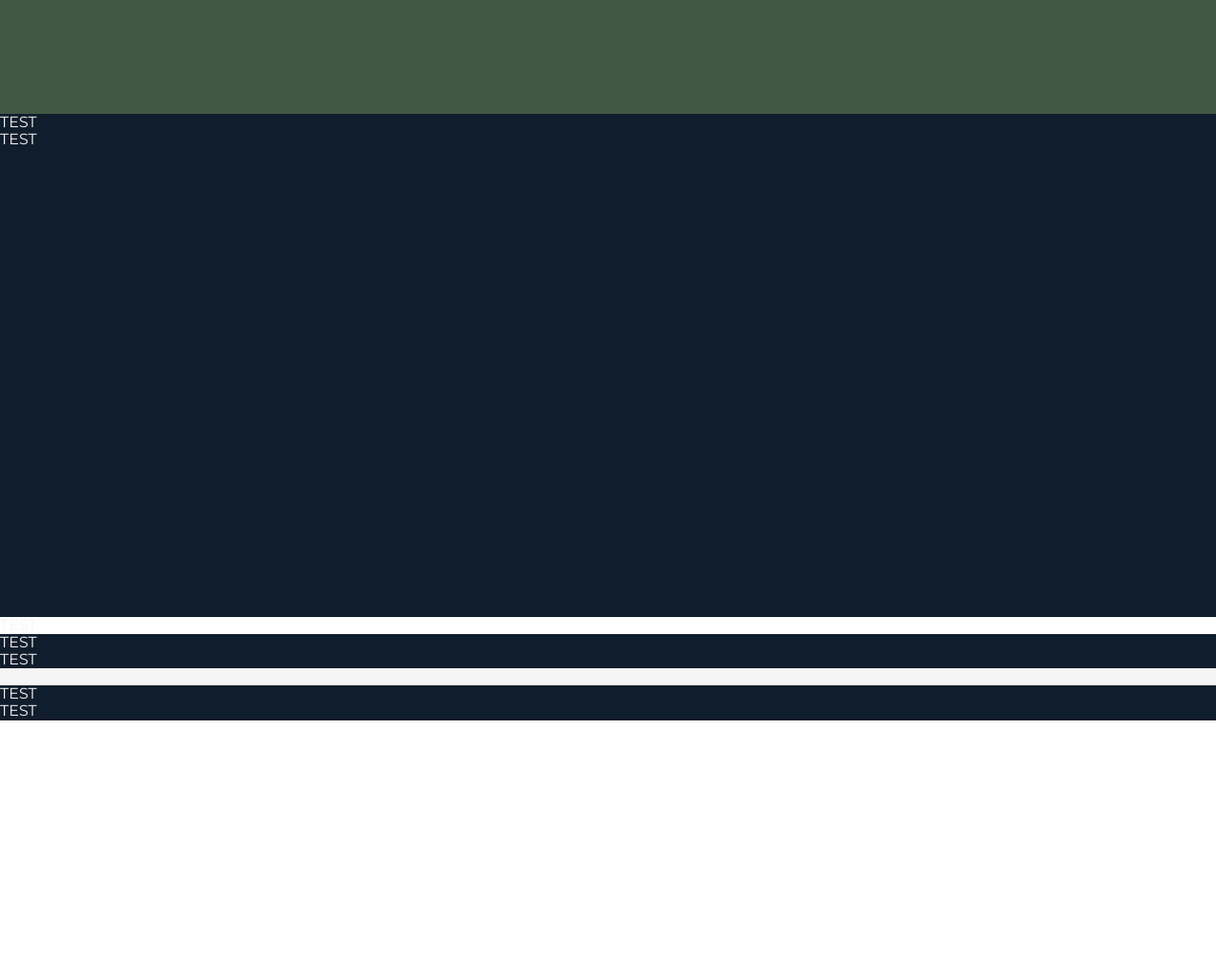
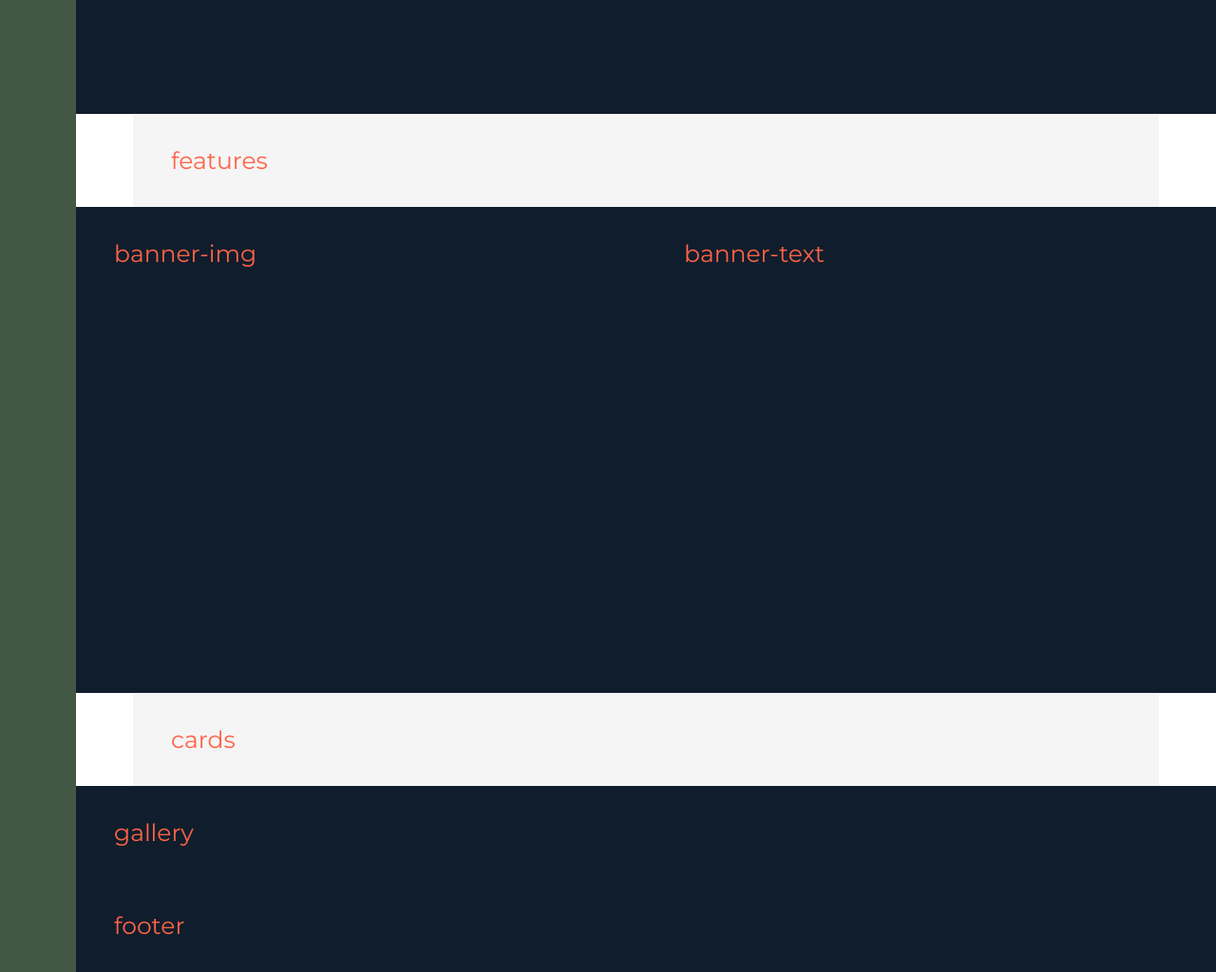
Before and after one commit to antonlazurko/grid-css-project, a website: page src/index.html in a window 1280 px wide. Shown: the part 520-1544 px from the top of the page at 95% size. Before the commit the page ends 1279 px from the top, so only its background shows below. Drawn offline with nearby package versions, Linux system fonts and the light colour scheme; files that its build step writes are made by us from their sources.

Commit message:
add grid template

```diff
--- a/src/index.html
+++ b/src/index.html
@@ -10,15 +10,15 @@
 </head>
 <body>
     <div class="container">
-        <div class="sidebar">TEST</div>
-        <div class="header">TEST</div>
-        <div class="gamers">TEST</div>
-        <div class="features">TEST</div>
-        <div class="banner-img">TEST</div>
-        <div class="banner-text">TEST</div>
-        <div class="cards">TEST</div>
-        <div class="gallery">TEST</div>
-        <div class="footer">TEST</div>
+        <div class="sidebar">sidebar</div>
+        <div class="header">header</div>
+        <div class="gamers">gamers</div>
+        <div class="features">features</div>
+        <div class="banner-img">banner-img</div>
+        <div class="banner-text">banner-text</div>
+        <div class="cards">cards</div>
+        <div class="gallery">gallery</div>
+        <div class="footer">footer</div>
     </div>
 </body>
 </html>
--- a/src/sass/_banner.sass
+++ b/src/sass/_banner.sass
@@ -1,5 +1,7 @@
 .banner
     &-img
+        grid-column: full-start / col-end 4
         background-color: $color-blue-dark
     &-text
+        grid-column: col-start 5 / full-end
         background-color: $color-blue-dark
--- a/src/sass/_base.sass
+++ b/src/sass/_base.sass
@@ -23,3 +23,8 @@ body
 .container
     display: grid
     grid-template-rows: 80vh min-content 40vw repeat(3, min-content)
+    grid-template-columns: [sidebar-start] 8rem [sidebar-end full-start] minmax(6rem, 1fr) [center-start] repeat(8, [col-start] minmax(min-content, 114rem) [col-end] ) [center-end] minmax(6rem, 1fr) [full-end]
+    & > *
+        font-size: 2.5rem
+        padding: 4rem
+        color: tomato
--- a/src/sass/_cards.sass
+++ b/src/sass/_cards.sass
@@ -1,2 +1,3 @@
 .cards
     background-color: $color-gray-light
+    grid-column: center-start / center-end
--- a/src/sass/_features.sass
+++ b/src/sass/_features.sass
@@ -1,2 +1,3 @@
-.feature
+.features
     background-color: $color-gray-light
+    grid-column: center-start / center-end
--- a/src/sass/_footer.sass
+++ b/src/sass/_footer.sass
@@ -1,2 +1,3 @@
 .footer
     background-color: $color-blue-dark
+    grid-column: full-start / full-end
--- a/src/sass/_gallery.sass
+++ b/src/sass/_gallery.sass
@@ -1,2 +1,3 @@
 .gallery
     background-color: $color-blue-dark
+    grid-column: full-start / full-end
--- a/src/sass/_gamers.sass
+++ b/src/sass/_gamers.sass
@@ -1,2 +1,3 @@
 .gamers
     background-color: $color-blue-dark
+    grid-column: col-start 7 / full-end
--- a/src/sass/_header.sass
+++ b/src/sass/_header.sass
@@ -1,2 +1,3 @@
 .header
     background-color: $color-blue-dark
+    grid-column: full-start / col-end 6
--- a/src/sass/_sidebar.sass
+++ b/src/sass/_sidebar.sass
@@ -1,2 +1,4 @@
 .sidebar
     background-color: $color-green-dark
+    grid-column: sidebar-start / sidebar-end
+    grid-row: 1 / -1
```
